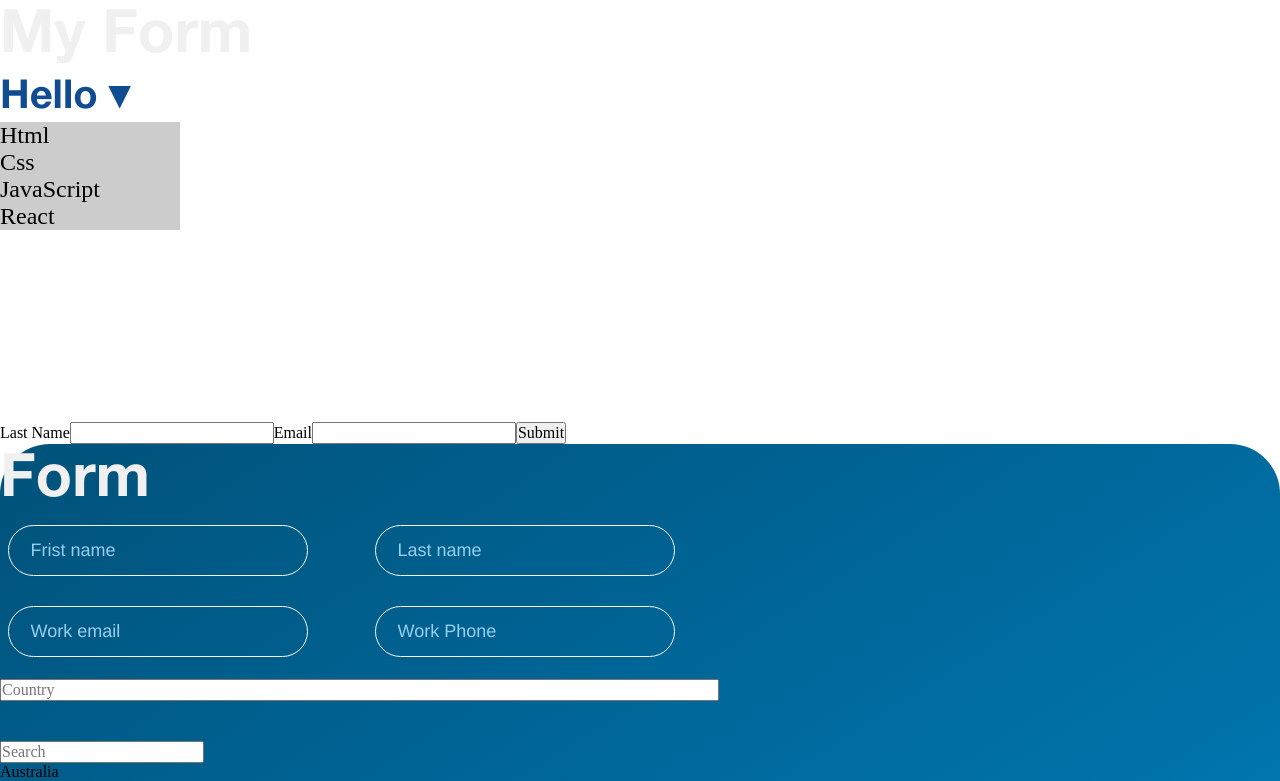
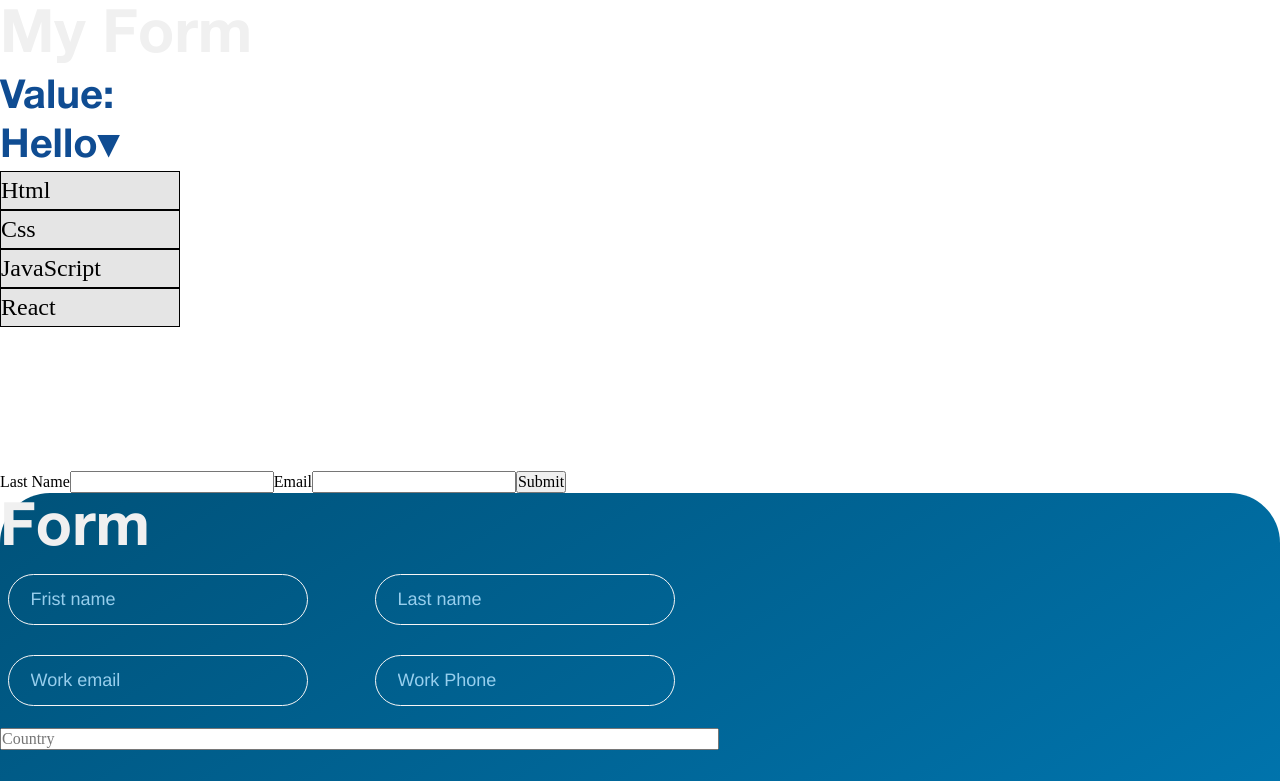
Before and after one commit to theCapnCoder/Decenter-Ads, a React (Create React App) app: page / in a window 1280 px wide. Shown: the top 781 px of the page. Built offline with nearby package versions, Linux system fonts and the light colour scheme.

Commit message:
chore: dropDown

```diff
--- a/src/Example.tsx
+++ b/src/Example.tsx
@@ -33,21 +33,26 @@ const MyTextField: FC<Props> = ({ label, ...props }) => {
 
 const Example = () => {
   const [openDropdown, setOpenDropdown] = useState(true);
+  const [value, setValue] = useState("");
 
-  console.log(openDropdown)
+  console.log(openDropdown);
 
   return (
     <div>
       <h1>My Form</h1>
 
       <div className={styles.test}>
-        <h2 onClick={() => setOpenDropdown((prev) => !prev)}>Hello &#x25BE;</h2>
+        <h2>Value: {value}</h2>
+        <h2>
+          Hello
+          <span onClick={() => setOpenDropdown((prev) => !prev)}>&#x25BE;</span>
+        </h2>
         {openDropdown && (
           <ul className={styles.dropdown}>
-            <li>Html</li>
-            <li>Css</li>
-            <li>JavaScript</li>
-            <li>React</li>
+            <li onClick={() => setValue("Html")}>Html</li>
+            <li onClick={() => setValue("Css")}>Css</li>
+            <li onClick={() => setValue("JavaScript")}>JavaScript</li>
+            <li onClick={() => setValue("React")}>React</li>
           </ul>
         )}
       </div>
--- a/src/example.module.scss
+++ b/src/example.module.scss
@@ -2,15 +2,22 @@
   margin-bottom: 300px;
   position: relative;
 
-  h2 {
+  span {
     cursor: pointer;
   }
 
   ul {
     li {
+      cursor: pointer;
       font-size: 24px;
+      padding: 5px 0;
+      border: 1px solid #000;
       list-style-type: none;
-      background: rgba(0, 0, 0, 0.2);
+      background: rgba(0, 0, 0, 0.1);
+
+      &:hover {
+        background: rgba(0, 0, 0, 0.2);
+      }
     }
   }
 
@@ -26,6 +33,5 @@
     &.active {
       display: block;
     }
-
   }
 }
```
